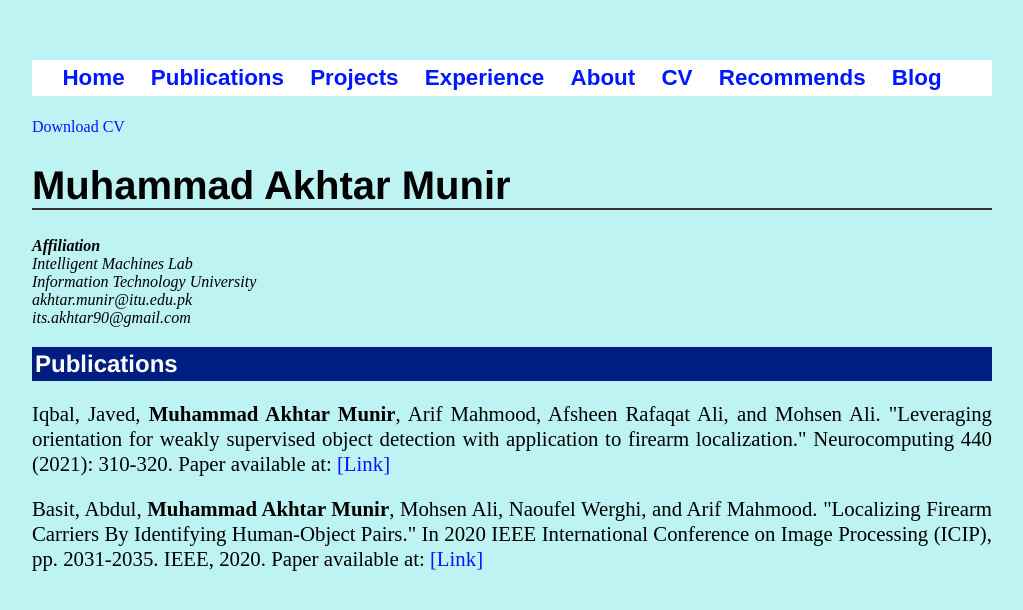
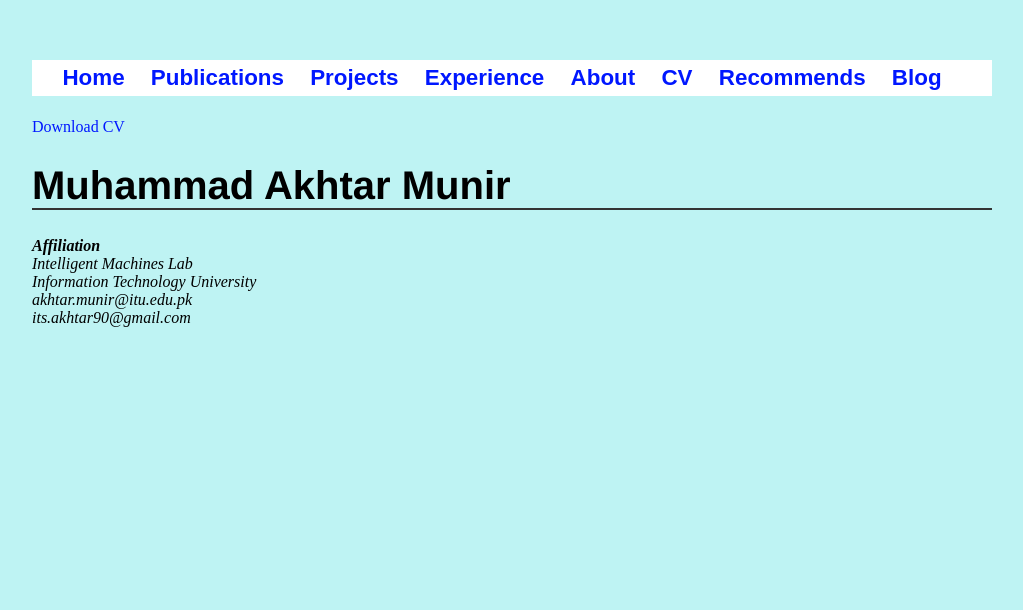
Before and after one commit to akhtarvision/akhtarvision.github.io, a Jekyll site: the page built from cv/index.html, in a window 1280 px wide. Shown: the top 610 px of the page, without its empty margins (128-1151 px from the left). Built offline with Jekyll 4.4.1, drawn with Linux system fonts in a browser that asks for light colours.

Commit message:
Update index.html

```diff
--- a/cv/index.html
+++ b/cv/index.html
@@ -16,15 +16,6 @@ title: Akhtar Munir, Deep Learning
             <span class="obfuscate">its.akhtar90@gmail.com</span>
 					</address>
 
-					<h2>Publications</h2>
-
-					<p> Iqbal, Javed, <strong>Muhammad Akhtar Munir</strong>, Arif Mahmood, Afsheen Rafaqat Ali, and Mohsen Ali.
-            "Leveraging orientation for weakly supervised object detection with application to firearm localization." Neurocomputing 440 (2021): 310-320.
-            Paper available at: <a href="https://www.sciencedirect.com/science/article/abs/pii/S092523122100151X">[Link]</a></p>
-
-	<p> Basit, Abdul, <strong>Muhammad Akhtar Munir</strong>, Mohsen Ali, Naoufel Werghi, and Arif Mahmood.
-		"Localizing Firearm Carriers By Identifying Human-Object Pairs." In 2020 IEEE International Conference on Image Processing (ICIP), pp. 2031-2035. IEEE, 2020.
-            Paper available at: <a href="https://ieeexplore.ieee.org/document/9190886">[Link]</a></p>
 
 
 	</div>
```
